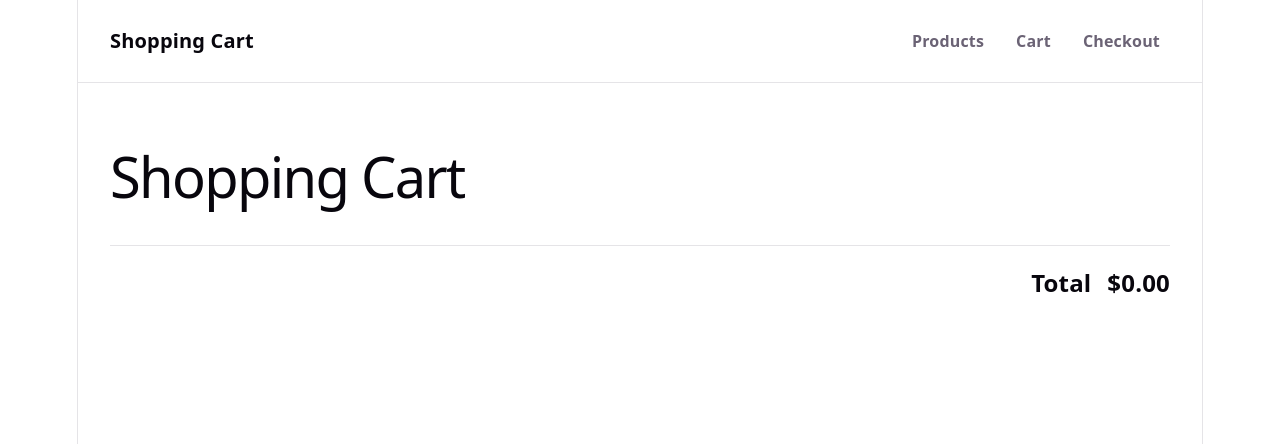
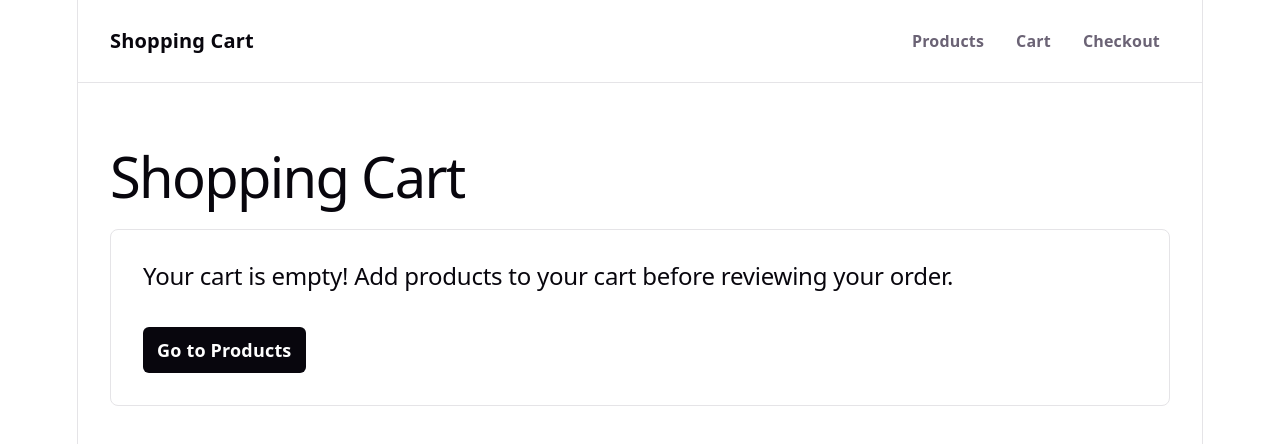
Before and after one commit to lekhanhdat/Homework05, a React (Vite) app: page /cart in a window 1280 px wide. Shown: the top 444 px of the page. Built offline with nearby package versions, Linux system fonts and the light colour scheme.

Commit message:
feat: handle empty cart state

```diff
--- a/src/App.css
+++ b/src/App.css
@@ -215,6 +215,32 @@
   font-weight: 700;
 }
 
+.empty-cart {
+  border: 1px solid var(--border);
+  border-radius: 8px;
+  padding: 32px;
+}
+
+.empty-cart h2 {
+  margin-bottom: 12px;
+}
+
+.empty-cart-link {
+  display: inline-flex;
+  align-items: center;
+  color: var(--bg);
+  background: var(--text-h);
+  border-radius: 6px;
+  font-weight: 700;
+  margin-top: 24px;
+  padding: 10px 14px;
+  text-decoration: none;
+}
+
+.empty-cart-link:hover {
+  background: var(--accent);
+}
+
 @media (max-width: 720px) {
   .app-header {
     align-items: flex-start;
--- a/src/index.css
+++ b/src/index.css
@@ -76,7 +76,7 @@ h2 {
 h1 {
   font-size: 56px;
   letter-spacing: -1.68px;
-  margin: 32px 0;
+  margin: 32px 0px 40px 0px;
   @media (max-width: 1024px) {
     font-size: 36px;
     margin: 20px 0;
--- a/src/pages/CartPage.tsx
+++ b/src/pages/CartPage.tsx
@@ -1,4 +1,5 @@
 import { useDispatch, useSelector } from 'react-redux'
+import { Link } from 'react-router-dom'
 import type { AppDispatch, RootState } from '../app/store'
 import {
   decreaseQuantity,
@@ -18,6 +19,20 @@ function CartPage() {
     (total, item) => total + item.price * item.quantity,
     0,
   )
+
+  if (cartItems.length === 0) {
+    return (
+      <section>
+        <h1>Shopping Cart</h1>
+        <div className="empty-cart">
+          <h2>Your cart is empty! Add products to your cart before reviewing your order.</h2>
+          <Link className="empty-cart-link" to="/products">
+            Go to Products
+          </Link>
+        </div>
+      </section>
+    )
+  }
 
   return (
     <section>
```
